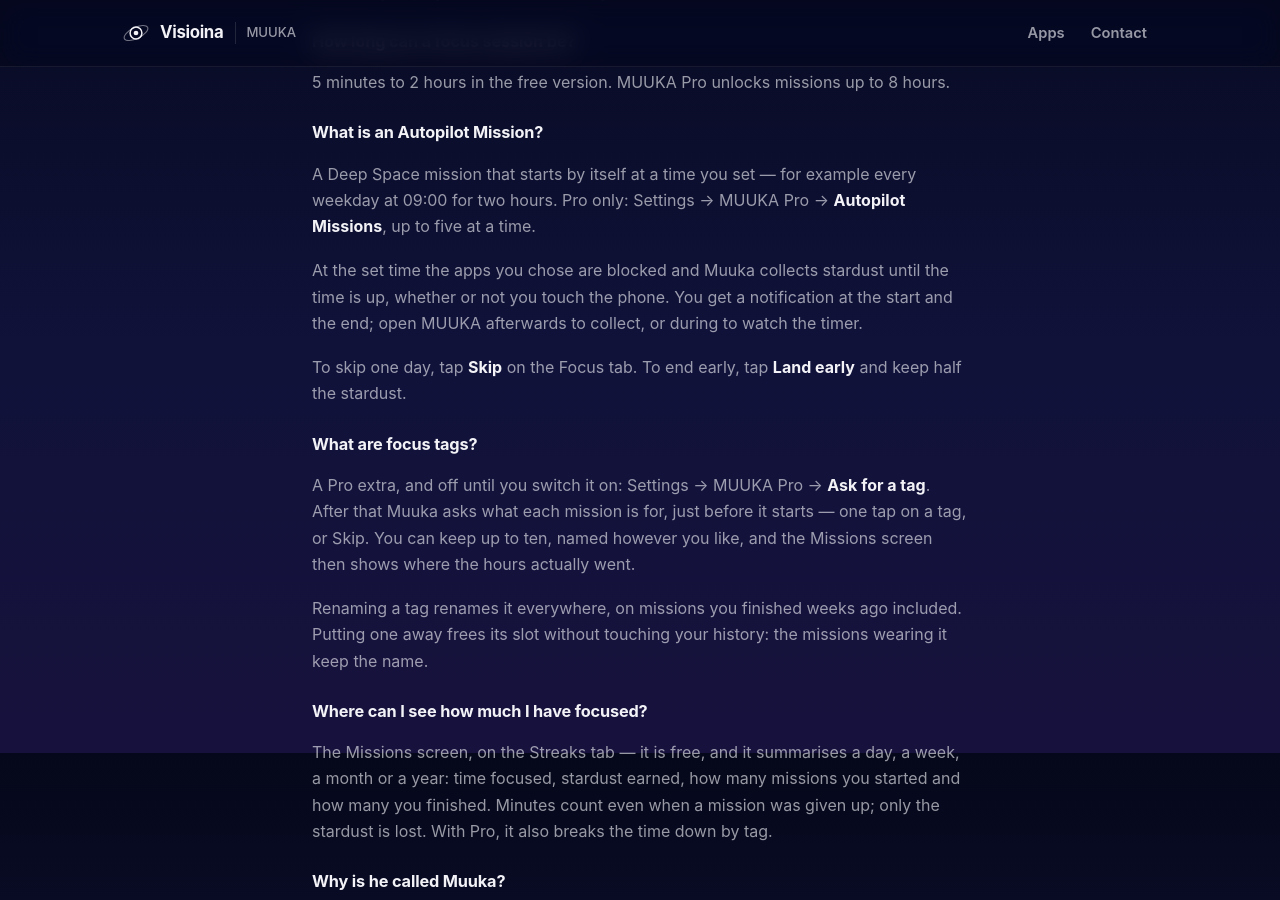
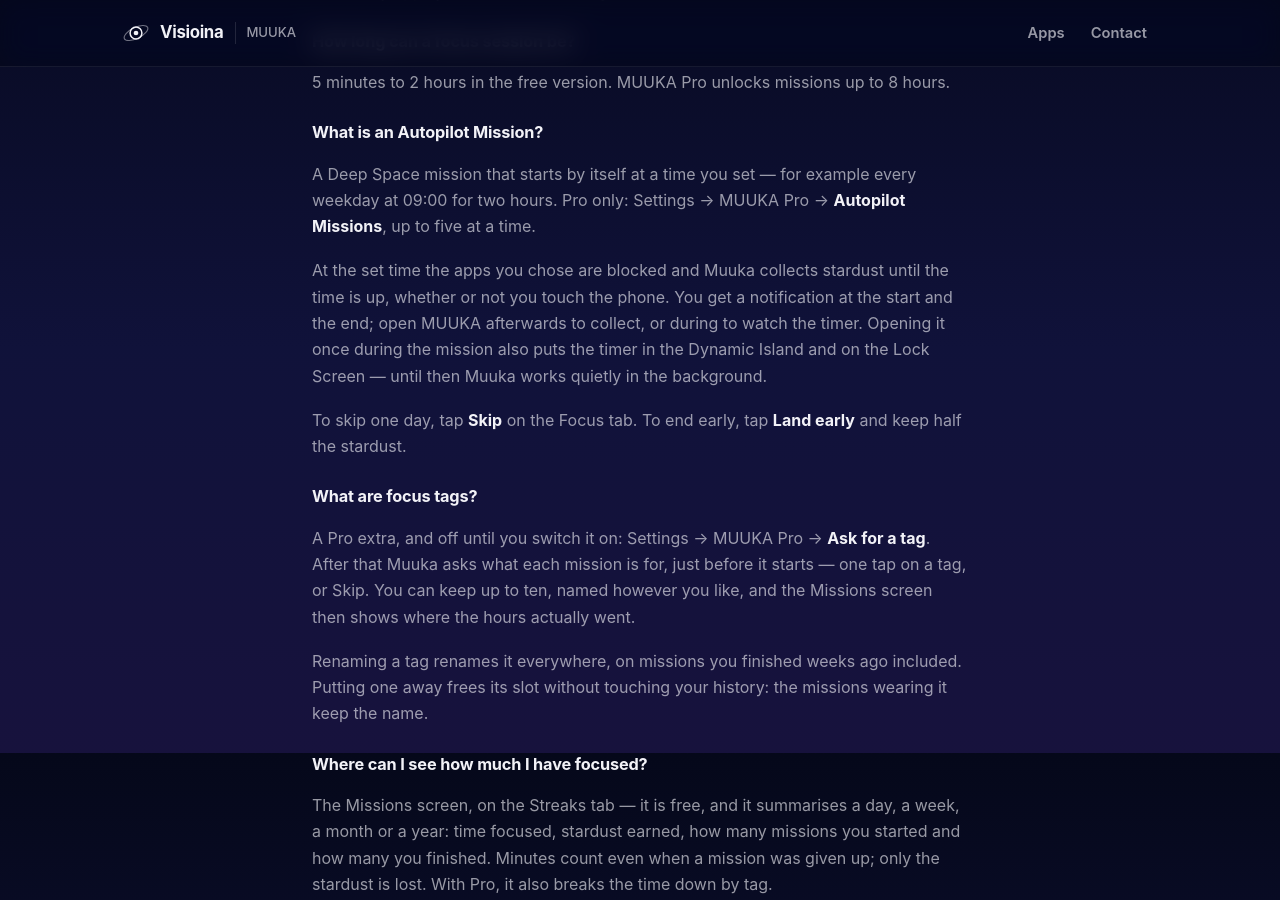
Before and after one commit to selinahti/visioinawebsite, a Jekyll site: the page built from _apps/muuka/faq.md, in a window 1280 px wide and 900 px high, scrolled down 1947 px. Built offline with Jekyll 4.4.1, drawn with Linux system fonts in a browser that asks for light colours.

Commit message:
FAQ: the Dynamic Island appears once the app is opened during an Autopilot Mission
Co-Authored-By: Claude Opus 5 <noreply@anthropic.com>

```diff
--- a/_apps/muuka/faq.md
+++ b/_apps/muuka/faq.md
@@ -97,7 +97,9 @@ every weekday at 09:00 for two hours. Pro only: Settings → MUUKA Pro →
 At the set time the apps you chose are blocked and Muuka collects stardust
 until the time is up, whether or not you touch the phone. You get a
 notification at the start and the end; open MUUKA afterwards to collect, or
-during to watch the timer.
+during to watch the timer. Opening it once during the mission also puts the
+timer in the Dynamic Island and on the Lock Screen — until then Muuka works
+quietly in the background.
 
 To skip one day, tap **Skip** on the Focus tab. To end early, tap **Land
 early** and keep half the stardust.
```
